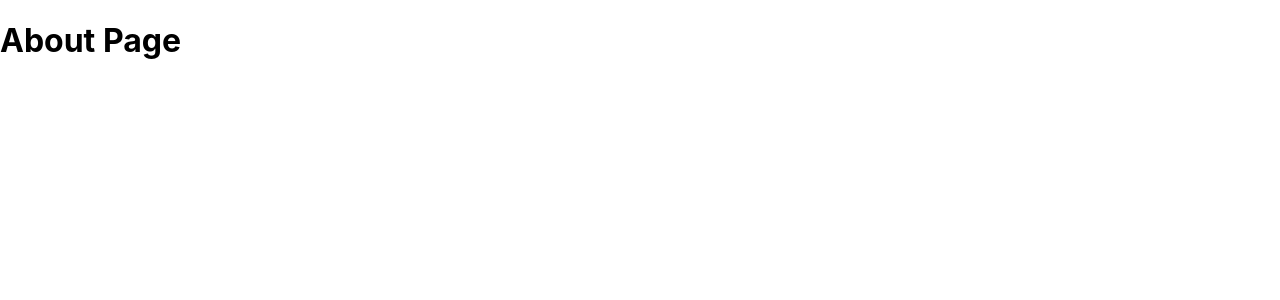
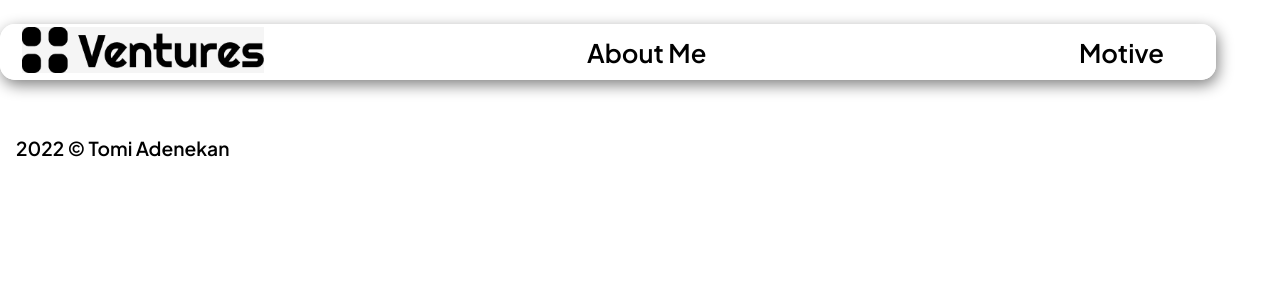
Before and after one commit to tominekan/ventures, a Next.js app: page /about in a window 1280 px wide. Shown: the top 300 px of the page. Built offline with nearby package versions, Linux system fonts and the light colour scheme.

Commit message:
Added Site Template for easier coding

```diff
--- /dev/null
+++ b/components/Footer.js
@@ -0,0 +1,9 @@
+import style from "../styles/components/Footer.module.css";
+
+const Footer = () => {
+    return (
+        <p className={style.footer}>2022 © Tomi Adenekan</p>
+    )
+}
+
+export default Footer;
--- a/pages/about.js
+++ b/pages/about.js
@@ -1,6 +1,12 @@
+import Navbar from "../components/Navbar";
+import Footer from "../components/Footer";
+
 const About = () => {
     return (
-        <h1>About Page</h1>
+       <>
+       <Navbar />
+       <Footer />
+       </>
     )
 }
 
--- /dev/null
+++ b/styles/components/Footer.module.css
@@ -0,0 +1,8 @@
+@import "../fonts.css";
+
+.footer {
+    margin: 2vh;
+    font-family: "Plus Jakarta Sans", sans-serif;
+    font-weight: 600;
+    font-size: 1.5vw;
+}
--- a/styles/components/DesktopContainer.module.css
+++ b/styles/components/SiteTemplate.module.css
@@ -1,8 +1,7 @@
-.desktop_container {
+.site_template_container {
     display: flex;
     justify-content: center;
     flex-direction: column;
     align-items: center;
     background: url("../../public/Background.png");
-    backdrop-filter: blur(25px);
 }
```
Also changed, not shown: components/DesktopContainer.js (+3 -8 lines), components/SiteTemplate.js (added, +15 -0 lines).
